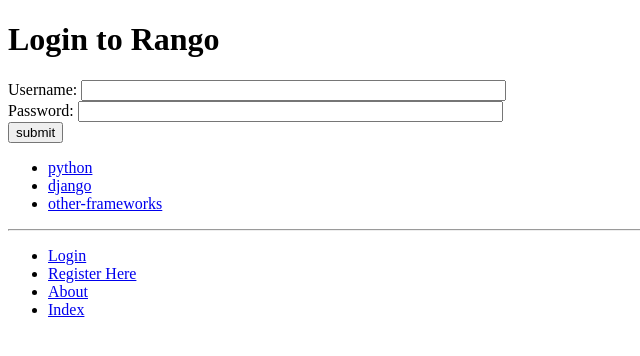
After one commit to ashguo/Rango, a Django app: page /rango/login/ in a window 1280 px wide. The commit adds this page. Shown: the top 356 px of the page, without its empty margins (0-640 px from the left). Run offline with Django 3.2, Linux system fonts and the light colour scheme; data comes from the database, SQL or seed files in the repository; both versions use the stored data as it was after the commit.

Commit message:
增加登录、登出功能，限制未登录访客可访问页面

```diff
--- a/rango/urls.py
+++ b/rango/urls.py
@@ -14,4 +14,7 @@ urlpatterns = [
         views.show_category,
         name='show_category'),
     url(r'^register/$', views.register, name='register'),
+    url(r'^login/$', views.user_login, name='login'),
+    url(r'^logout/$', views.user_logout, name='logout'),
+    url(r'^restricted/', views.restricted, name='restricted'),
 ]
--- a/rango/views.py
+++ b/rango/views.py
@@ -1,10 +1,11 @@
 from django.shortcuts import render
 
-from django.http import HttpResponse
-from rango.models import Category
-from rango.models import Page
-from rango.forms import CategoryForm, PageForm
-from rango.forms import UserForm, UserProfileForm
+from django.http import HttpResponse, HttpResponseRedirect
+from rango.models import Category,Page
+from rango.forms import CategoryForm, PageForm, UserForm, UserProfileForm
+from django.contrib.auth import authenticate, login, logout
+from django.core.urlresolvers import reverse
+from django.contrib.auth.decorators import login_required
 
 def show_category(request, category_name_slug):
     context_dict = {}
@@ -35,6 +36,7 @@ def about(request):
     return render(request,
         'rango/about.html', context=context_dict)
 
+@login_required
 def add_category(request):
     form = CategoryForm()
 
@@ -50,6 +52,7 @@ def add_category(request):
     return render(request, 'rango/add_category.html',
         {'form' : form})
 
+@login_required
 def add_page(request, category_name_slug):
     try:
         category = Category.objects.get(slug=category_name_slug)
@@ -106,3 +109,32 @@ def register(request):
     return render(request, 'rango/register.html',
         {'user_form' : user_form, 'profile_form' : profile_form,
             'registered' : registered})
+
+def user_login(request):
+    if request.method == 'POST':
+        username = request.POST.get('username')
+        password = request.POST.get('password')
+
+        user = authenticate(username=username,
+                    password=password)
+
+        if user:
+            if user.is_active:
+                login(request, user)
+                return HttpResponseRedirect(reverse('index'))
+            else:
+                return HttpResponse("Your Rango account is disabled.")
+        else:
+            print("Invalid login details: {0}, {1}".format(username, password))
+            return HttpResponse("Invalid login details supplied.")
+    else:
+        return render(request, 'rango/login.html', {})
+
+@login_required
+def user_logout(request):
+    logout(request)
+    return HttpResponseRedirect(reverse('index'))
+
+@login_required
+def restricted(request):
+    return render(request, 'rango/restricted.html', {})
--- a/tango_with_django_project/settings.py
+++ b/tango_with_django_project/settings.py
@@ -128,3 +128,5 @@ STATIC_URL = '/static/'
 
 MEDIA_ROOT = MEDIA_DIR
 MEDIA_URL = '/media/'
+
+LOGIN_URL = '/rango/login/'
--- a/templates/rango/base.html
+++ b/templates/rango/base.html
@@ -31,11 +31,32 @@
 
         <div>
             <ul>
-                <li>
-                    <a href="{% url 'add_category' %}">
-                        Add New Category
-                    </a>
-                </li>
+                {% if user.is_authenticated %}
+                    <li>
+                        <a href="{% url 'restricted' %}">
+                            Restricted Page
+                        </a>
+                    </li>
+                    <li>
+                        <a href="{% url 'logout' %}">
+                            Lougout
+                        </a>
+                    </li>
+                    <li>
+                        <a href="{% url 'add_category' %}">
+                            Add New Category
+                        </a>
+                    </li>
+                {% else %}
+                    <li>
+                        <a href="{% url 'login' %}">Login</a>
+                    </li>
+                    <li>
+                        <a href="{% url 'register' %}">
+                            Register Here
+                        </a>
+                    </li>
+                {% endif %}
                 <li>
                     <a href="{% url 'about' %}">
                         About
@@ -46,11 +67,6 @@
                         Index
                     </a>
                 </li>
-                <li>
-                    <a href="{% url 'register' %}">
-                        Register Here
-                    </a>
-                </li>
             </ul>
         </div>
     </body>
--- /dev/null
+++ b/templates/rango/login.html
@@ -0,0 +1,18 @@
+{% extends 'rango/base.html' %}
+{% load staticfiles %}
+
+{% block title_block %}
+    Login
+{% endblock %}
+
+{% block body_block %}
+<h1>Login to Rango</h1>
+<form id="login_form" method="post" action="{% url 'login' %}">
+    {% csrf_token %}
+    Username: <input type="text" name="username" value="" size="50" />
+    <br />
+    Password: <input type="password" name="password" value="" size="50" />
+    <br />
+    <input type="submit" value="submit" />
+</form>
+{% endblock %}
```
Also changed, not shown: templates/rango/category.html (+6 -3 lines), templates/rango/index.html (+7 -1 lines), templates/rango/restricted.html (added, +11 -0 lines), db.sqlite3.
